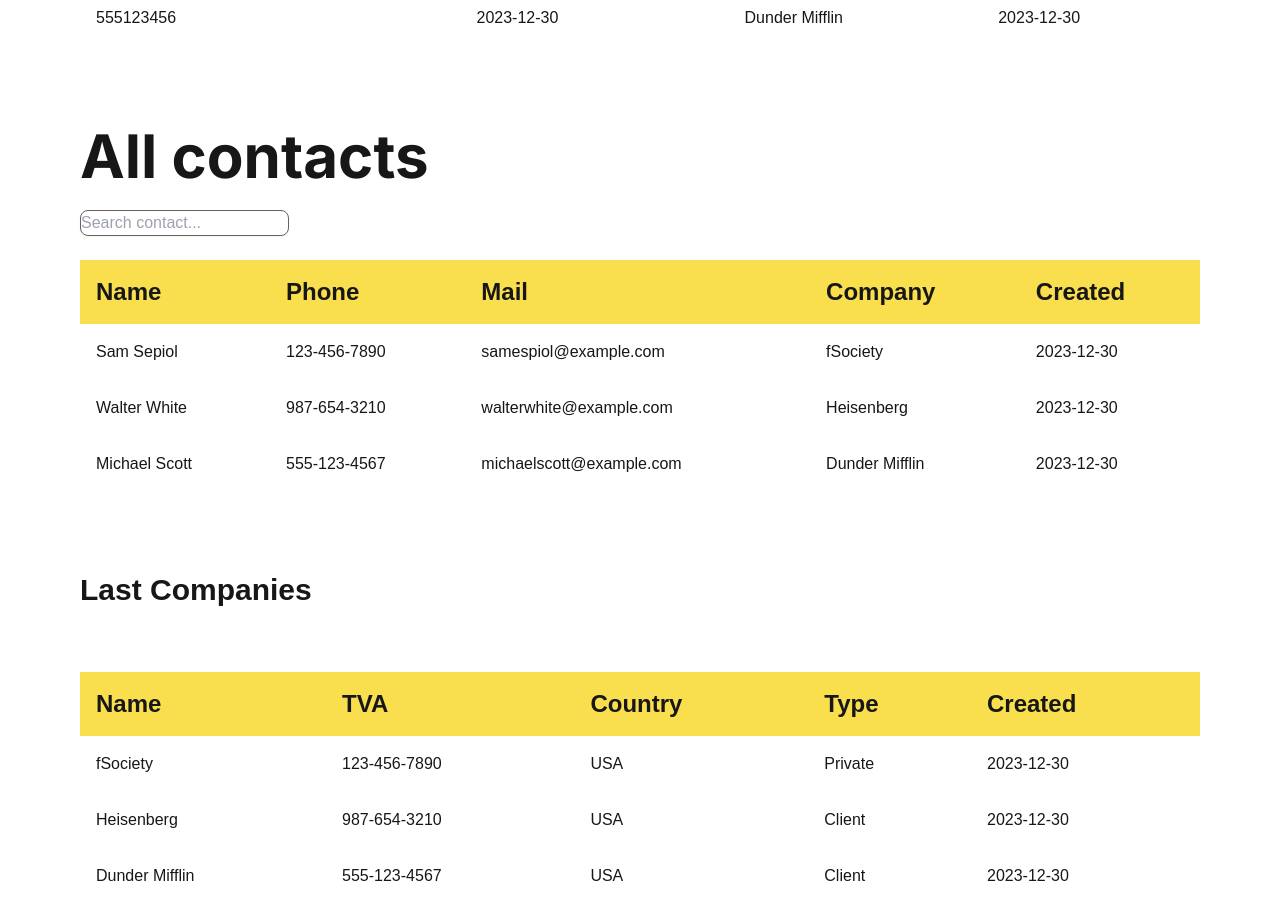
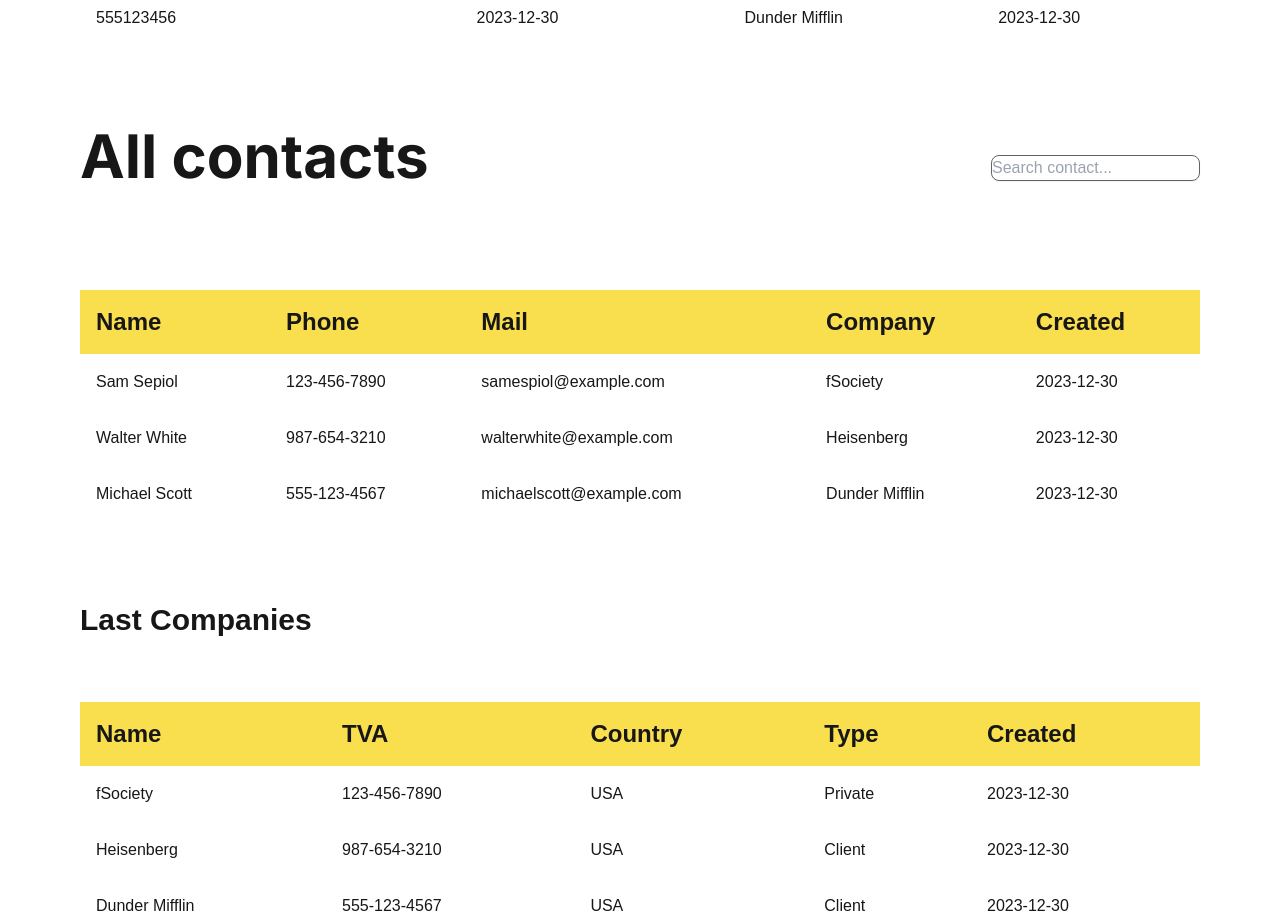
Before and after one commit to sam-sepiol1/cogip-client, a Next.js app: page / in a window 1280 px wide. Shown: the part 1000-1923 px from the top of the page. Built offline with nearby package versions, Linux system fonts and the light colour scheme.

Commit message:
Refacto the position for title & search bar

```diff
--- a/app/components/Contacts.tsx
+++ b/app/components/Contacts.tsx
@@ -57,12 +57,14 @@ export default function Contacts() {
 
     return (
         <main className="px-20 mt-20">
+            <div className="flex justify-between items-center">
             <h3 className="relative title text-6xl font-bold mb-6 before:block before:bg-[#F9DE4E] before:w-[281] h-[27] before:h-full before:absolute before:top-[40] before:left-[145] before:-z-10">
                 All contacts
             </h3>
             <SearchBar placeholder="Search contact..." onSearch={handleSearch}/>
+            </div>
 
-            <table className="table-auto w-full mt-6">
+            <table className="table-auto w-full mt-20">
                 <thead className="text-2xl font-bold text-left">
                 <tr className='background-yellow'>
                     <th className="p-4">Name</th>
```
